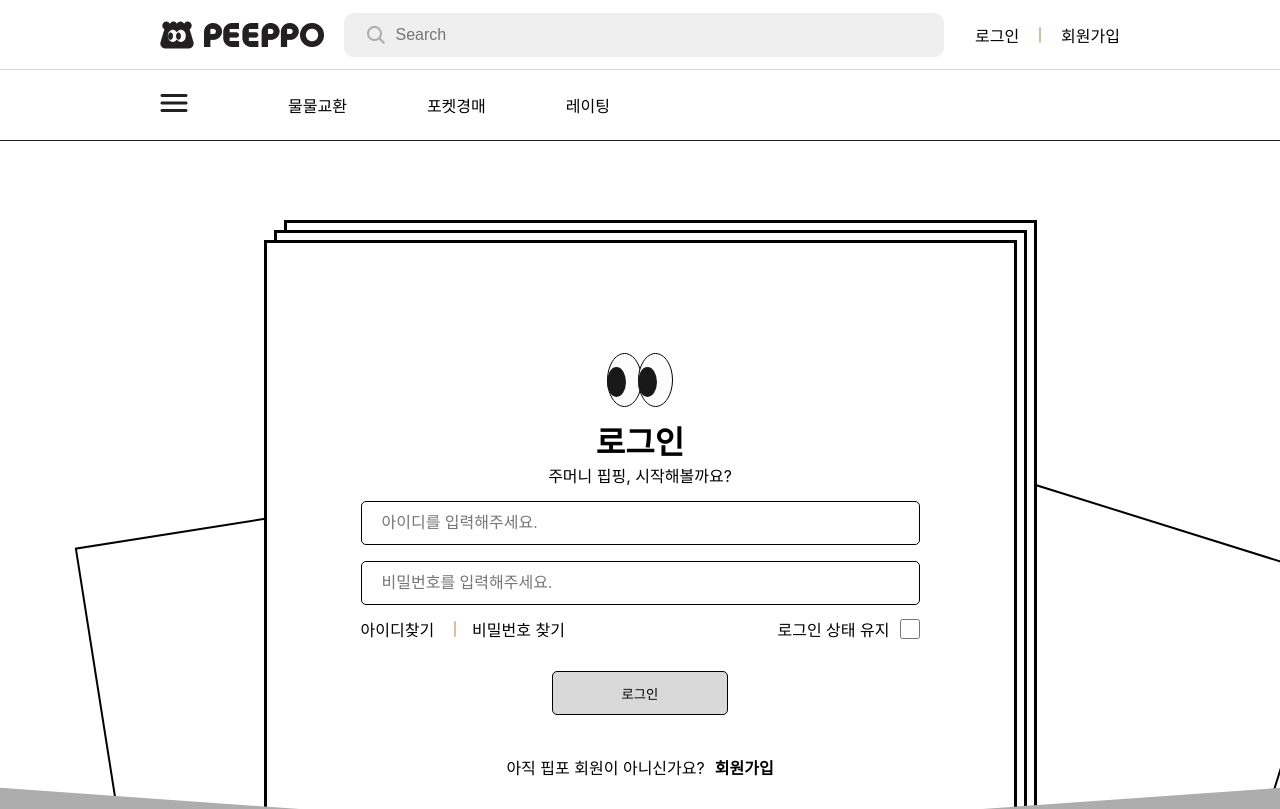
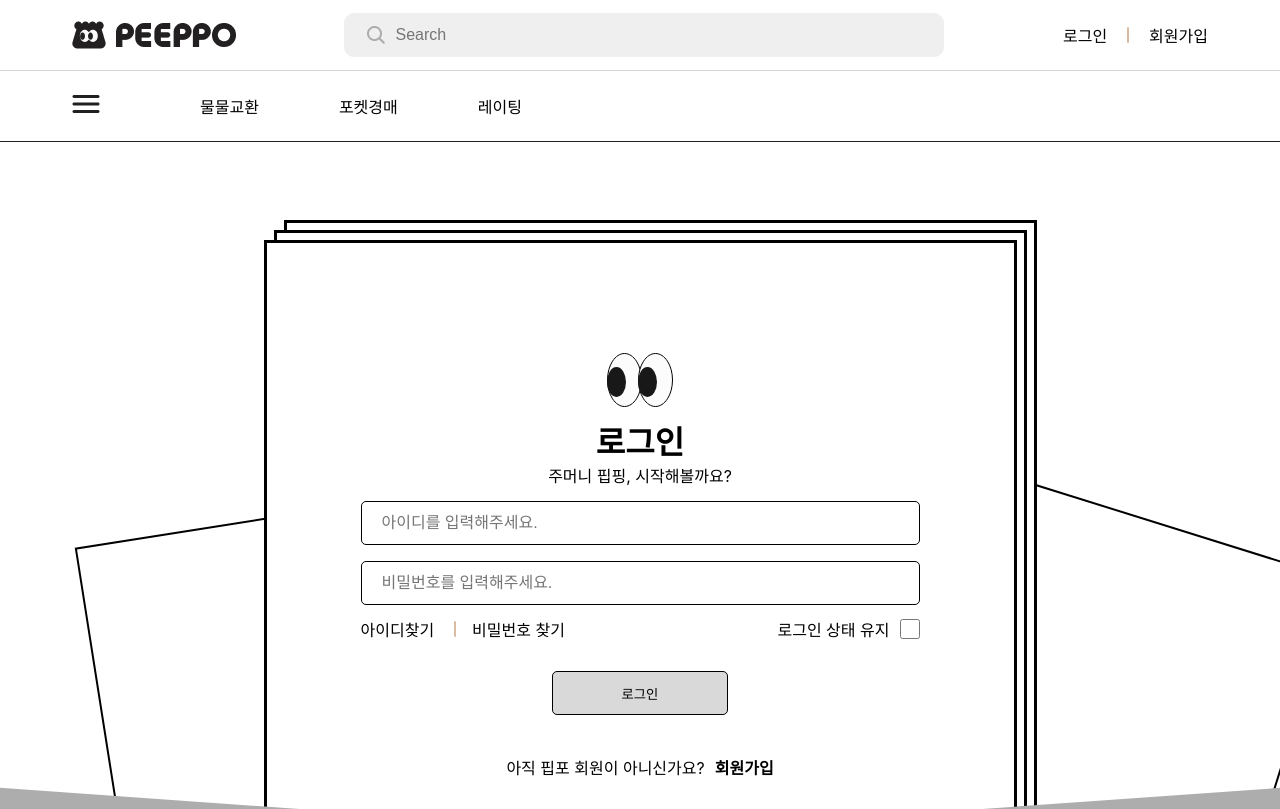
Before and after one commit to ffinal4/front-end, a React (Create React App) app: page /login in a window 1280 px wide. Shown: the top 809 px of the page. Built offline with nearby package versions, Linux system fonts and the light colour scheme; no server answers; a web font is replaced by a local one.

Commit message:
PEEP-31 <feat: 헤더 및 navbar 스타일 수정>

```diff
--- a/src/components/common/Header.tsx
+++ b/src/components/common/Header.tsx
@@ -10,6 +10,7 @@ const Header = () => {
   const navigate = useNavigate();
   return (
     <HeaderLayout>
+      <HeaderOutContainer>
       <HeaderContainer>
         <LogoContainer>
           <Logo src={logo} />
@@ -33,6 +34,7 @@ const Header = () => {
           <SignupLink onClick={() => navigate("/signup")}>회원가입</SignupLink>
         </LinkContainer>
       </HeaderContainer>
+      </HeaderOutContainer>
       <Navbar />
     </HeaderLayout>
   );
@@ -50,17 +52,23 @@ const HeaderLayout = styled.div`
   border-bottom: 1px solid #222020;
 `;
 
+const HeaderOutContainer = styled.div`
+  width: 100%;
+  border-bottom: 1px solid #d5d4d4;
+`;
+
 const HeaderContainer = styled.div`
-  max-width: 1920px;
+  width: 1136px;
   height: 70px;
   display: flex;
   align-items: center;
   justify-content: space-between;
   font-size: 18px;
-  border-bottom: 1px solid #d5d4d4;
-  padding: 0 160px 0 160px;
   /* border: 1px solid red; */
   margin: 0 auto;
+  @media screen and (max-width: 1136px) {
+    width: 100%;
+  }
 `;
 
 const LogoContainer = styled.div`
--- a/src/components/common/Navbar.tsx
+++ b/src/components/common/Navbar.tsx
@@ -12,6 +12,7 @@ const Navbar = () => {
 
   return (
     <CategoryHeaderContainer>
+      <Wrapper>
         <CategoryContainer
           onClick={() => {
             setSelectBar(!selectBar);
@@ -31,6 +32,7 @@ const Navbar = () => {
           <Menu>포켓경매</Menu>
           <Menu>레이팅</Menu>
         </MenuContainer>
+      </Wrapper>
     </CategoryHeaderContainer>
   );
 };
@@ -40,7 +42,16 @@ const CategoryHeaderContainer = styled.div`
   /* border: 1px solid green; */
   display: flex;
   align-items: center;
-  padding-left: 160px;
+`;
+
+const Wrapper = styled.div`
+  width: 1136px;
+  display: flex;
+  align-items: center;
+  margin: 0px auto;
+  @media screen and (max-width: 1136px) {
+    width: 100%;
+  }
 `;
 const CategoryContainer = styled.div`
   cursor: pointer;
```
Lines whose indentation alone changed are shown as unchanged.
